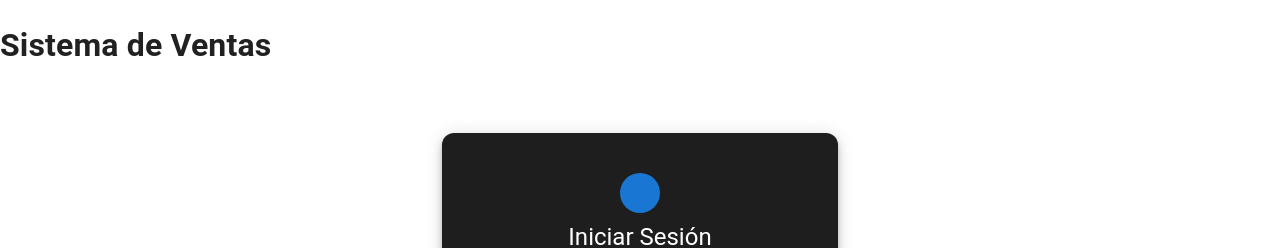
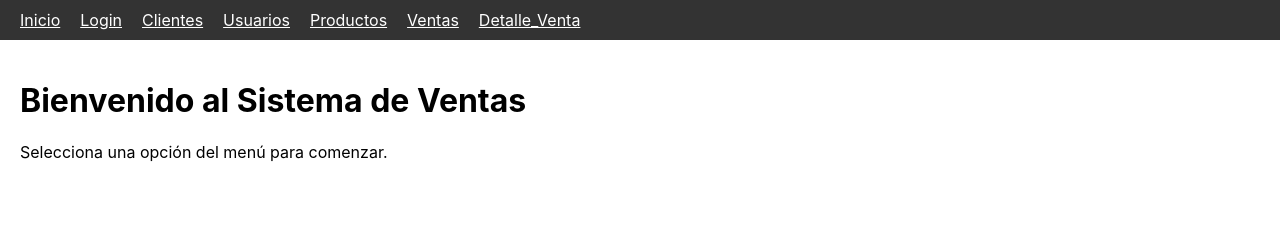
Before and after one commit to Alejandrra/Sistema_Ventas, a React (Create React App) app in the folder frontend-sistema-ventas/: page / in a window 1280 px wide. Shown: the top 248 px of the page. Built offline with nearby package versions, Linux system fonts and the light colour scheme; no server answers; some icons are missing.

Commit message:
creacion de los pages

```diff
--- a/frontend-sistema-ventas/src/App.js
+++ b/frontend-sistema-ventas/src/App.js
@@ -1,12 +1,35 @@
 import React from 'react';
-import Usuarios from "./components/Usuarios";
-import Clientes from "./components/Clientes";
-import Productos from './components/Productos';
-import Ventas from "./components/Ventas";
-import Detalle_Ventas from "./components/Detalle_Venta";
-import Login from './components/Login';
+import { BrowserRouter as Router, Routes, Route } from 'react-router-dom';
+import Usuarios from "./pages/Usuarios";
+import Clientes from "./pages/Clientes";
+import Productos from './pages/Productos';
+import Ventas from "./pages/Ventas";
+import Detalle_Ventas from "./pages/Detalle_Venta";
+import Login from './pages/Login';
+import Navbar from './components/MNavegacion';
+import Bienvenida  from './pages/Bienvenido';
+
+function App() {
+  return (
+    <Router>
+      <Navbar />
+      <Routes>
+        <Route path="/" element={<Bienvenida />} />
+        <Route path="/login" element={<Login />} />
+        <Route path="/clientes" element={<Clientes />} />
+        <Route path="/usuarios" element={<Usuarios />} />
+        <Route path="/productos" element={<Productos />} />
+        <Route path="/ventas" element={<Ventas />} />
+        <Route path="/detalle_venta" element={<Detalle_Ventas />} />
+      </Routes>
+    </Router>
+  );
+}
+
+export default App;
 
 
+/*
 function App() {
   return (
     <div>
@@ -22,3 +45,4 @@ function App() {
 }
 
 export default App;
+*/
--- /dev/null
+++ b/frontend-sistema-ventas/src/components/MNavegacion.js
@@ -0,0 +1,22 @@
+//una barra de menú que aparece en la parte superior de la aplicación y  permite
+//  moverte entre las diferentes páginas fácilmente, sin recargar la página completa
+
+import React from 'react';
+import { Link } from 'react-router-dom';
+
+const Navbar = () => {
+  return (
+    <nav style={{ padding: '10px', backgroundColor: '#333', color: 'white' }}>
+      <Link to="/" style={{ margin: '0 10px', color: 'white' }}>Inicio</Link>
+      <Link to="/login" style={{ margin: '0 10px', color: 'white' }}>Login</Link>
+      <Link to="/clientes" style={{ margin: '0 10px', color: 'white' }}>Clientes</Link>
+      <Link to="/usuarios" style={{ margin: '0 10px', color: 'white' }}>Usuarios</Link>
+      <Link to="/productos" style={{ margin: '0 10px', color: 'white' }}>Productos</Link>
+      <Link to="/ventas" style={{ margin: '0 10px', color: 'white' }}>Ventas</Link>
+      <Link to="/detalle_venta" style={{ margin: '0 10px', color: 'white' }}>Detalle_Venta</Link>
+
+    </nav>
+  );
+};
+
+export default Navbar;
--- /dev/null
+++ b/frontend-sistema-ventas/src/pages/Bienvenido.js
@@ -0,0 +1,12 @@
+import React from 'react';
+
+const Bienvenida = () => {
+  return (
+    <div style={{ padding: "20px" }}>
+      <h1>Bienvenido al Sistema de Ventas</h1>
+      <p>Selecciona una opción del menú para comenzar.</p>
+    </div>
+  );
+};
+
+export default Bienvenida;
```
Also changed, not shown: frontend-sistema-ventas/src/pages/Clientes.js (renamed from frontend-sistema-ventas/src/components/Clientes.js), frontend-sistema-ventas/src/pages/Detalle_Venta.js (renamed from frontend-sistema-ventas/src/components/Detalle_Venta.js), frontend-sistema-ventas/src/pages/Login.js (renamed from frontend-sistema-ventas/src/components/Login.js), frontend-sistema-ventas/src/pages/Productos.js (renamed from frontend-sistema-ventas/src/components/Productos.js), frontend-sistema-ventas/src/pages/Usuarios.js (renamed from frontend-sistema-ventas/src/components/Usuarios.js), frontend-sistema-ventas/src/pages/Ventas.js (renamed from frontend-sistema-ventas/src/components/Ventas.js).
